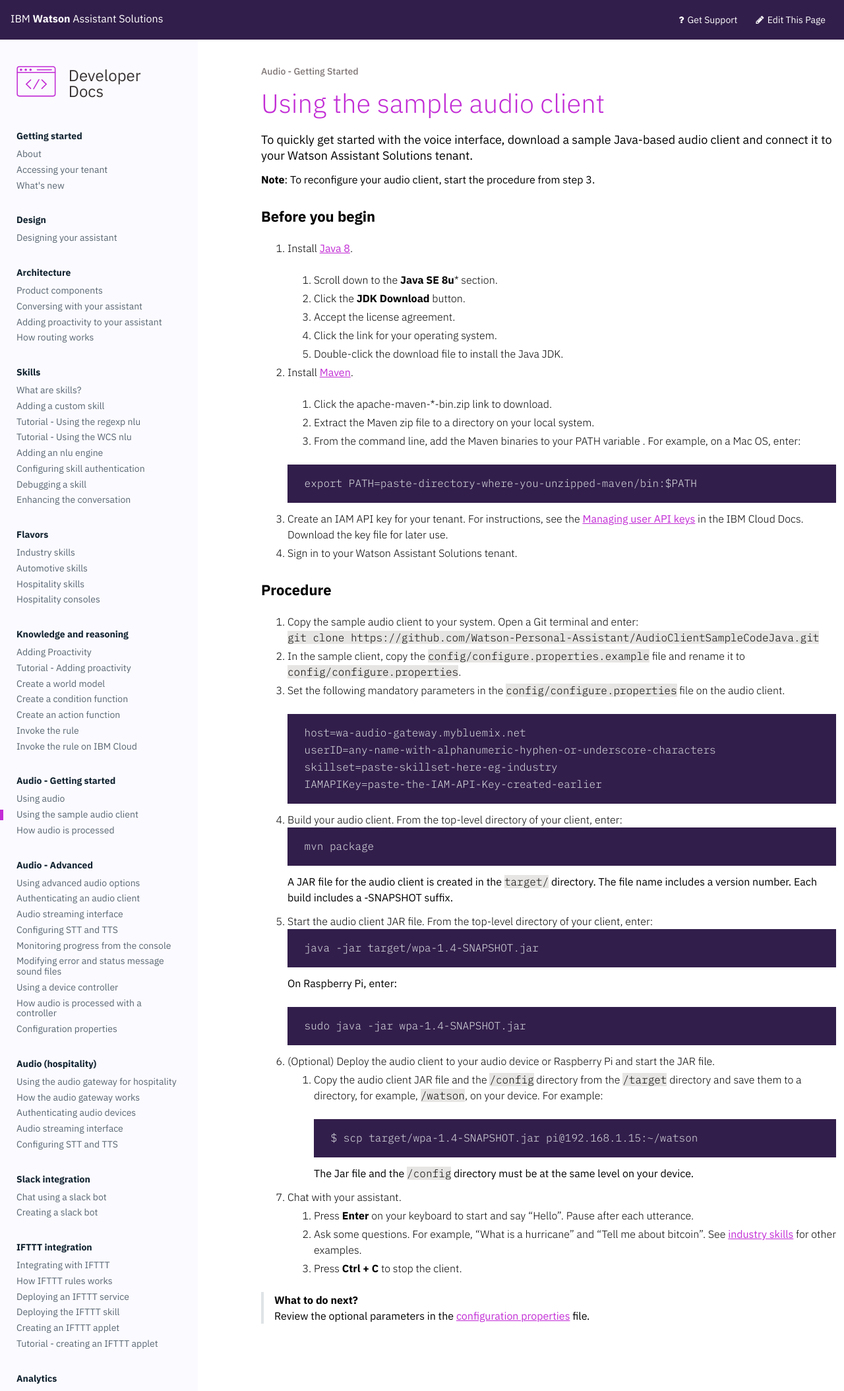
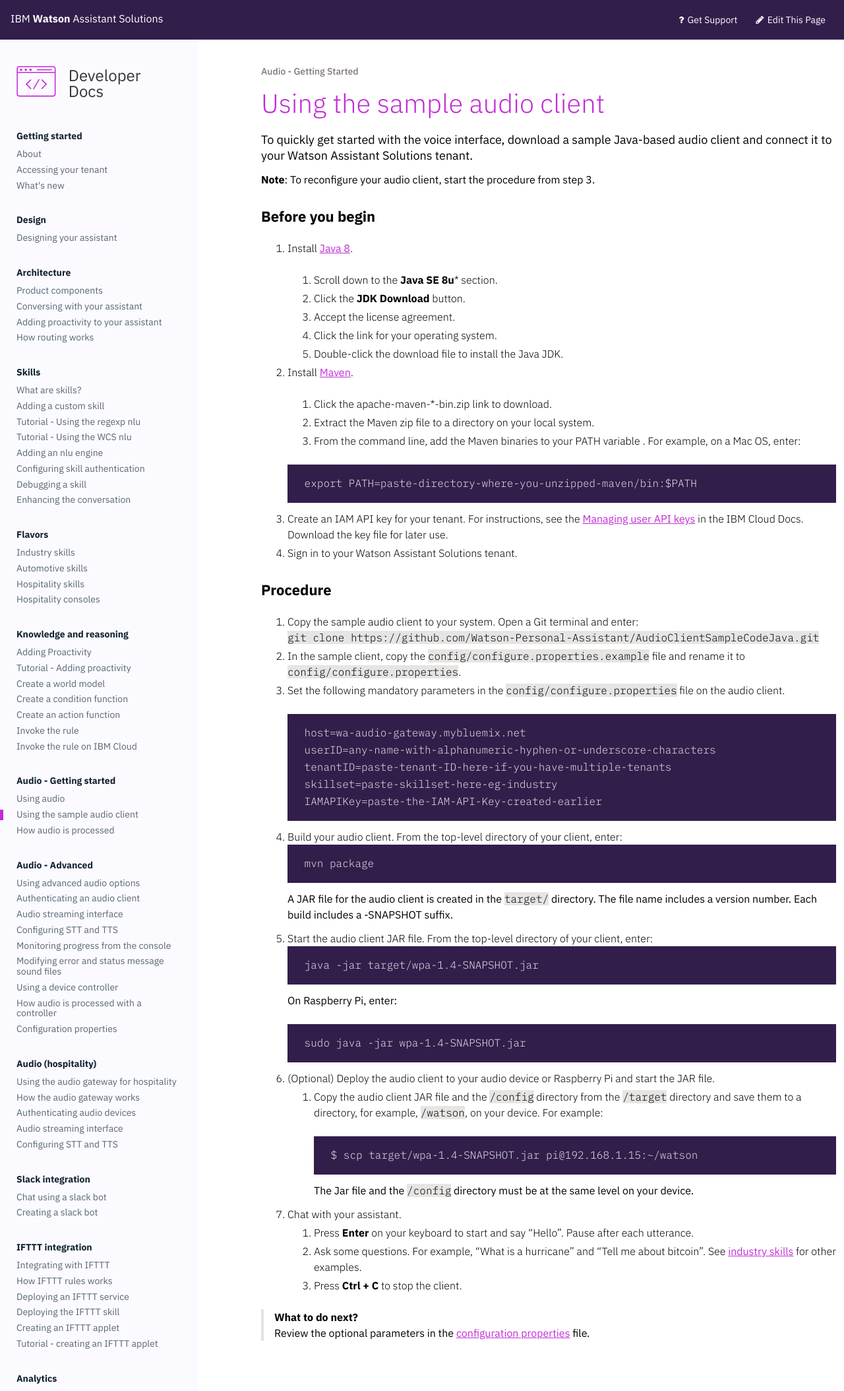
Before and after one commit to Watson-Personal-Assistant/developer, a Jekyll site: the page built from _content/audio_basic/audio_client_simple.md, in a window 1280 px wide. Shown: the whole page at 66% size. Built offline with Jekyll 4.4.1, drawn with Linux system fonts in a browser that asks for light colours; some web fonts are replaced.

Commit message:
Added tenantID parameter

````diff
--- a/_content/audio_basic/audio_client_simple.md
+++ b/_content/audio_basic/audio_client_simple.md
@@ -34,6 +34,7 @@
     ```
     host=wa-audio-gateway.mybluemix.net
     userID=any-name-with-alphanumeric-hyphen-or-underscore-characters
+    tenantID=paste-tenant-ID-here-if-you-have-multiple-tenants
     skillset=paste-skillset-here-eg-industry
     IAMAPIKey=paste-the-IAM-API-Key-created-earlier
     ```
````
